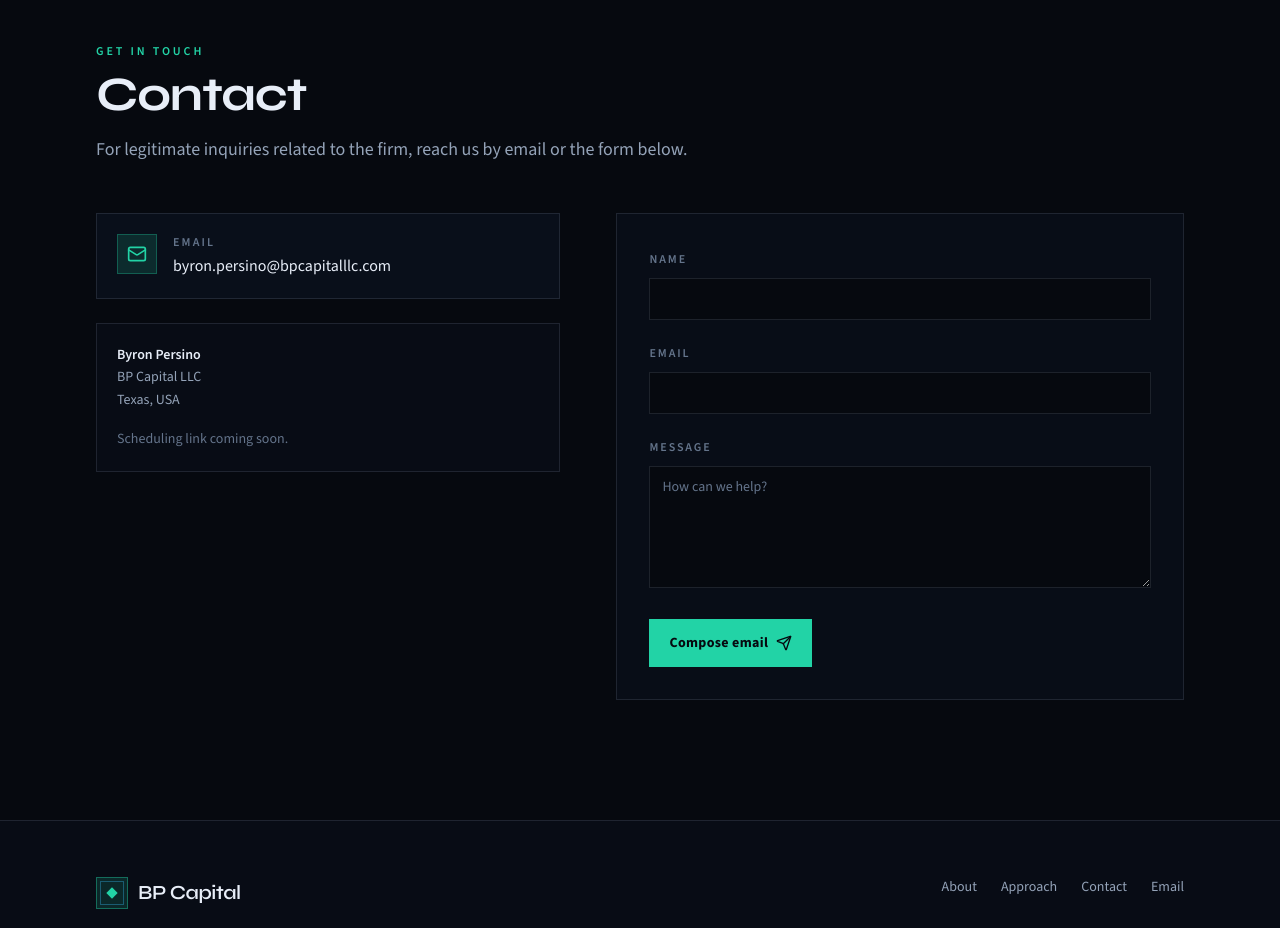
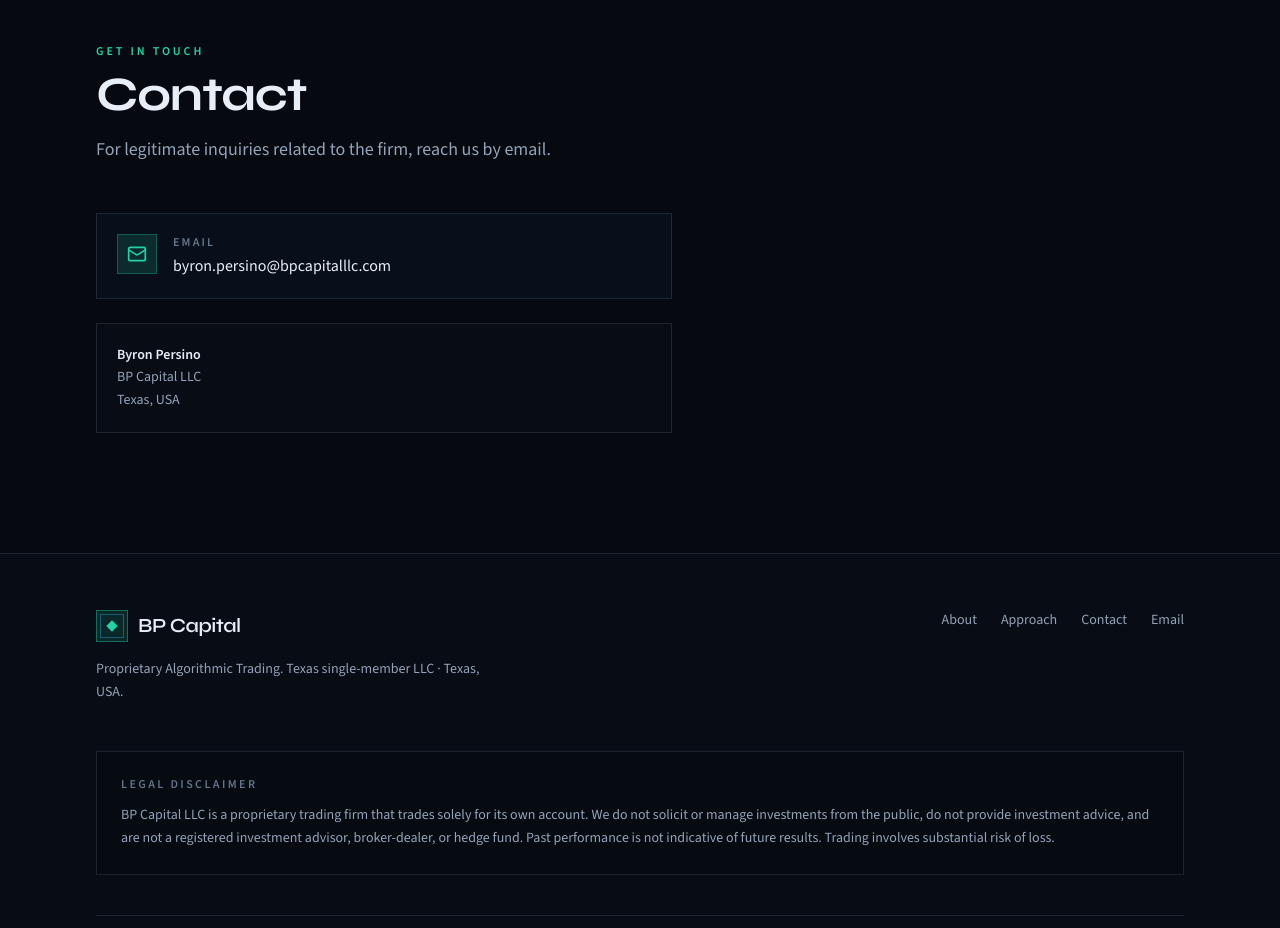
Before and after one commit to bpersino/bpcapitalllc-website, a Next.js app: page / in a window 1280 px wide. Shown: the part 2360-3288 px from the top of the page. Built offline with nearby package versions, Linux system fonts and the light colour scheme.

Commit message:
Remove contact form; keep email-only contact section.
Co-authored-by: Cursor <cursoragent@cursor.com>

```diff
--- a/src/components/Contact.tsx
+++ b/src/components/Contact.tsx
@@ -1,102 +1,21 @@
 "use client";
 
-import { useState, type FormEvent } from "react";
 import { motion, useReducedMotion } from "framer-motion";
-import { CheckCircle2, Copy, ExternalLink, Loader2, Mail, Send } from "lucide-react";
+import { Mail } from "lucide-react";
 import { Section } from "@/components/Section";
 import { contact, site } from "@/lib/content";
 
-type Status = "idle" | "submitting" | "success" | "error";
-
-/** Build a mailto URL and try to open the OS email client. */
-function buildMailto(name: string, email: string, message: string) {
-  const subject = encodeURIComponent(`Inquiry from ${name} — ${site.name}`);
-  const body = encodeURIComponent(`Name: ${name}\nEmail: ${email}\n\n${message}`);
-  return `mailto:${contact.email}?subject=${subject}&body=${body}`;
-}
-
-/**
- * Edge/Chrome on macOS often ignore window.location mailto navigations.
- * A user-gesture click on a real <a href="mailto:…"> is more reliable.
- */
-function openMailto(href: string) {
-  const anchor = document.createElement("a");
-  anchor.href = href;
-  anchor.rel = "noopener";
-  anchor.style.display = "none";
-  document.body.appendChild(anchor);
-  anchor.click();
-  anchor.remove();
-}
-
 export function Contact() {
   const reduceMotion = useReducedMotion();
-  const [status, setStatus] = useState<Status>("idle");
-  const [error, setError] = useState<string | null>(null);
-  const [mailtoHref, setMailtoHref] = useState<string | null>(null);
-  const [copied, setCopied] = useState(false);
-
-  async function onSubmit(event: FormEvent<HTMLFormElement>) {
-    event.preventDefault();
-    setError(null);
-    setCopied(false);
-    setStatus("submitting");
-
-    const form = event.currentTarget;
-    const data = new FormData(form);
-    const name = String(data.get("name") ?? "").trim();
-    const email = String(data.get("email") ?? "").trim();
-    const message = String(data.get("message") ?? "").trim();
-
-    if (!name || !email || !message) {
-      setError("Please complete all fields.");
-      setStatus("error");
-      return;
-    }
-
-    try {
-      if (contact.formspreeEndpoint) {
-        const res = await fetch(contact.formspreeEndpoint, {
-          method: "POST",
-          headers: { Accept: "application/json" },
-          body: data,
-        });
-        if (!res.ok) throw new Error("Form submission failed");
-        setMailtoHref(null);
-        setStatus("success");
-        form.reset();
-        return;
-      }
-
-      const href = buildMailto(name, email, message);
-      setMailtoHref(href);
-      openMailto(href);
-      setStatus("success");
-      // Keep field values so the visitor can retry via the fallback link.
-    } catch {
-      setError("Something went wrong. Please email us directly.");
-      setStatus("error");
-    }
-  }
-
-  async function copyEmail() {
-    try {
-      await navigator.clipboard.writeText(contact.email);
-      setCopied(true);
-    } catch {
-      setCopied(false);
-    }
-  }
 
   return (
     <Section id="contact" title={contact.title} lead={contact.lead} eyebrow="Get in touch">
-      <div className="grid gap-10 lg:grid-cols-[0.9fr_1.1fr] lg:gap-14">
       <motion.div
         initial={reduceMotion ? false : { opacity: 0, y: 16 }}
         whileInView={{ opacity: 1, y: 0 }}
         viewport={{ once: true, margin: "-60px" }}
         transition={{ duration: 0.5 }}
-          className="space-y-6"
+        className="max-w-xl space-y-6"
       >
         <a
           href={`mailto:${contact.email}`}
@@ -135,123 +54,9 @@ export function Contact() {
                 Schedule via Calendly
               </a>
             </p>
-            ) : (
-              <p className="mt-4 text-fg-subtle">Scheduling link coming soon.</p>
-            )}
+          ) : null}
         </div>
       </motion.div>
-
-        <motion.form
-          onSubmit={onSubmit}
-          noValidate
-          className="border border-line bg-bg-elevated/50 p-6 sm:p-8"
-          initial={reduceMotion ? false : { opacity: 0, y: 16 }}
-          whileInView={{ opacity: 1, y: 0 }}
-          viewport={{ once: true, margin: "-60px" }}
-          transition={{ duration: 0.5, delay: 0.08 }}
-          aria-describedby={error ? "contact-error" : undefined}
-        >
-          <div className="grid gap-5">
-            <Field label="Name" name="name" type="text" autoComplete="name" required />
-            <Field label="Email" name="email" type="email" autoComplete="email" required />
-            <label className="block">
-              <span className="text-xs font-semibold uppercase tracking-[0.16em] text-fg-subtle">
-                Message
-              </span>
-              <textarea
-                name="message"
-                required
-                rows={5}
-                className="mt-2 w-full border border-line bg-bg px-3 py-2.5 text-sm text-fg outline-none transition-colors placeholder:text-fg-subtle focus:border-accent/50 focus:ring-2 focus:ring-accent/20"
-                placeholder="How can we help?"
-              />
-            </label>
-          </div>
-
-          {error ? (
-            <p id="contact-error" role="alert" className="mt-4 text-sm text-red-300">
-              {error}
-            </p>
-          ) : null}
-
-          {status === "success" ? (
-            <div role="status" className="mt-4 space-y-3 border border-accent/25 bg-accent-soft/40 p-4 text-sm text-fg-muted">
-              <p className="flex items-start gap-2 text-accent">
-                <CheckCircle2 className="mt-0.5 h-4 w-4 shrink-0" aria-hidden="true" />
-                <span>
-                  {contact.formspreeEndpoint
-                    ? "Message sent. We’ll get back to you soon."
-                    : "If your email app didn’t open, use the button below (some browsers block this automatically)."}
-                </span>
-              </p>
-              {!contact.formspreeEndpoint && mailtoHref ? (
-                <div className="flex flex-col gap-2 sm:flex-row">
-                  <a
-                    href={mailtoHref}
-                    className="inline-flex items-center justify-center gap-2 border border-accent/40 bg-bg px-4 py-2.5 text-sm font-semibold text-accent transition-colors hover:border-accent hover:bg-accent/10"
-                  >
-                    Open email app
-                    <ExternalLink className="h-4 w-4" aria-hidden="true" />
-                  </a>
-                  <button
-                    type="button"
-                    onClick={copyEmail}
-                    className="inline-flex items-center justify-center gap-2 border border-line px-4 py-2.5 text-sm font-medium text-fg transition-colors hover:border-line-strong"
-                  >
-                    <Copy className="h-4 w-4" aria-hidden="true" />
-                    {copied ? "Email copied" : "Copy email address"}
-                  </button>
-                </div>
-              ) : null}
-            </div>
-          ) : null}
-
-          <button
-            type="submit"
-            disabled={status === "submitting"}
-            className="mt-6 inline-flex w-full items-center justify-center gap-2 bg-accent px-5 py-3.5 text-sm font-bold tracking-wide text-bg transition-opacity hover:brightness-110 focus-visible:outline-none focus-visible:ring-2 focus-visible:ring-accent/60 disabled:cursor-not-allowed disabled:opacity-70 sm:w-auto"
-          >
-            {status === "submitting" ? (
-              <>
-                <Loader2 className="h-4 w-4 animate-spin" aria-hidden="true" />
-                Preparing…
-              </>
-            ) : (
-              <>
-                {contact.formspreeEndpoint ? "Send message" : "Compose email"}
-                <Send className="h-4 w-4" aria-hidden="true" />
-              </>
-            )}
-          </button>
-        </motion.form>
-      </div>
     </Section>
   );
 }
-
-function Field({
-  label,
-  name,
-  type,
-  autoComplete,
-  required,
-}: {
-  label: string;
-  name: string;
-  type: string;
-  autoComplete?: string;
-  required?: boolean;
-}) {
-  return (
-    <label className="block">
-      <span className="text-xs font-semibold uppercase tracking-[0.16em] text-fg-subtle">{label}</span>
-      <input
-        name={name}
-        type={type}
-        autoComplete={autoComplete}
-        required={required}
-        className="mt-2 w-full border border-line bg-bg px-3 py-2.5 text-sm text-fg outline-none transition-colors placeholder:text-fg-subtle focus:border-accent/50 focus:ring-2 focus:ring-accent/20"
-      />
-    </label>
-  );
-}
--- a/src/lib/content.ts
+++ b/src/lib/content.ts
@@ -81,10 +81,8 @@ export const approach = {
 
 export const contact = {
   title: "Contact",
-  lead: "For legitimate inquiries related to the firm, reach us by email or the form below.",
+  lead: "For legitimate inquiries related to the firm, reach us by email.",
   email: site.email,
-  /** Optional Formspree endpoint — leave empty to use mailto fallback. */
-  formspreeEndpoint: "",
   calendlyUrl: "",
 } as const;
 
```
Also changed, not shown: 1 other file (tests, documents, lock files or other folders). Lines whose indentation alone changed are shown as unchanged.
